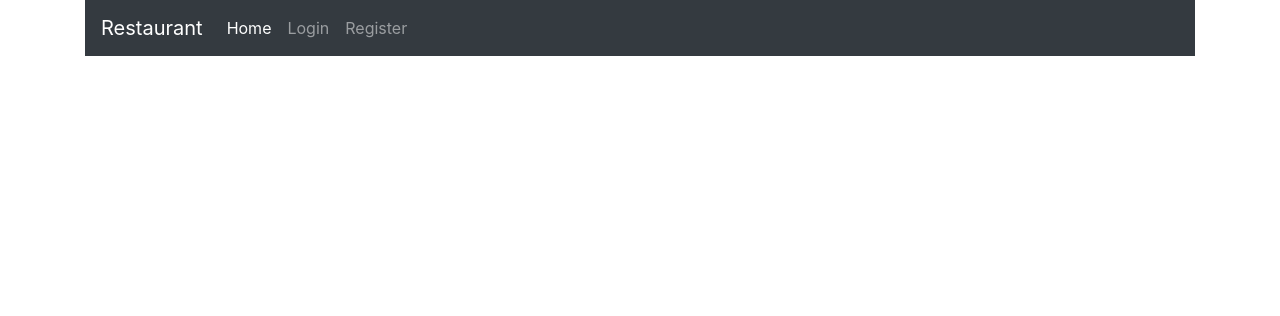
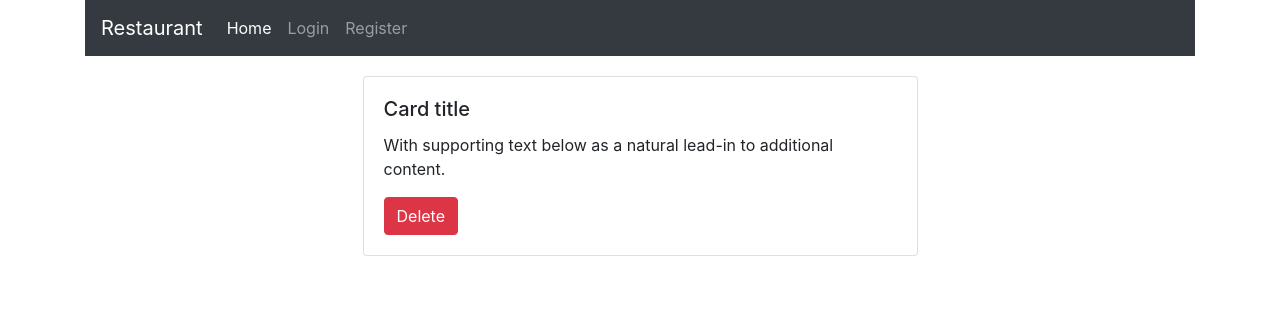
Before and after one commit to IsacLucian/restaurant, a PHP site: page / in a window 1280 px wide. Shown: the top 316 px of the page. Run offline with PHP 8.4, Linux system fonts and the light colour scheme.

Commit message:
update index.php

```diff
--- /dev/null
+++ b/Style/style.css
@@ -0,0 +1,13 @@
+.center {
+	margin: auto;
+}
+
+.navbar {
+	margin-bottom: 20px;
+}
+
+.card {
+	width: 60%;
+	margin: 0 auto;
+	margin-bottom: 50px;
+}
--- a/index.php
+++ b/index.php
@@ -1,9 +1,20 @@
 <!DOCTYPE html>
 <html>
-
+	<head>
+		<link rel="stylesheet" href="Style/style.css">
+	</head>
 	<body>
 		<?php include 'menu.php' ?>
 
+		<div class="container">
+			<div class="card w-50">
+			  <div class="card-body">
+			    <h5 class="card-title">Card title</h5>
+			    <p class="card-text">With supporting text below as a natural lead-in to additional content.</p>
+			    <a href="#" class="btn btn-danger">Delete</a>
+			  </div>
+			</div>
+		</div>
 
 	</body>
 </html>
--- a/menu.php
+++ b/menu.php
@@ -1,4 +1,7 @@
-<?php include 'style/import-style.php'; ?>
+<?php include 'Style/import-style.php'; ?>
+<style>
+  <?php include 'Style/style.css'; ?>
+</style>
 
 <div class="container">
   <nav class="navbar navbar-expand-lg navbar-dark bg-dark">
```
